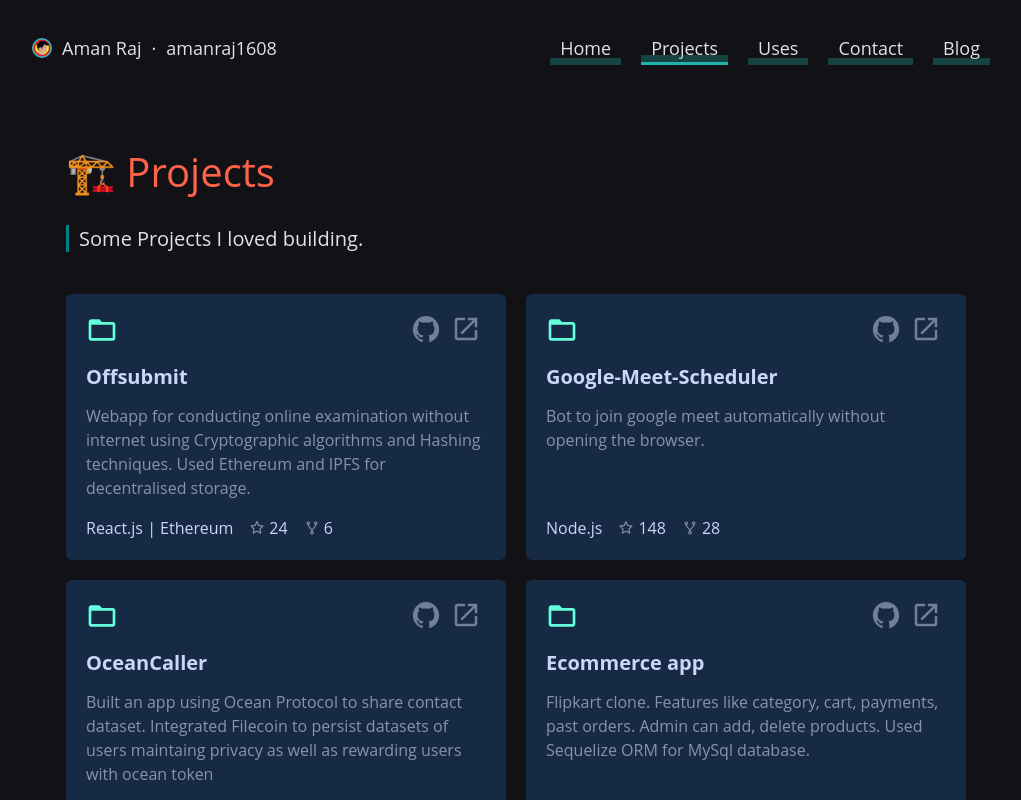
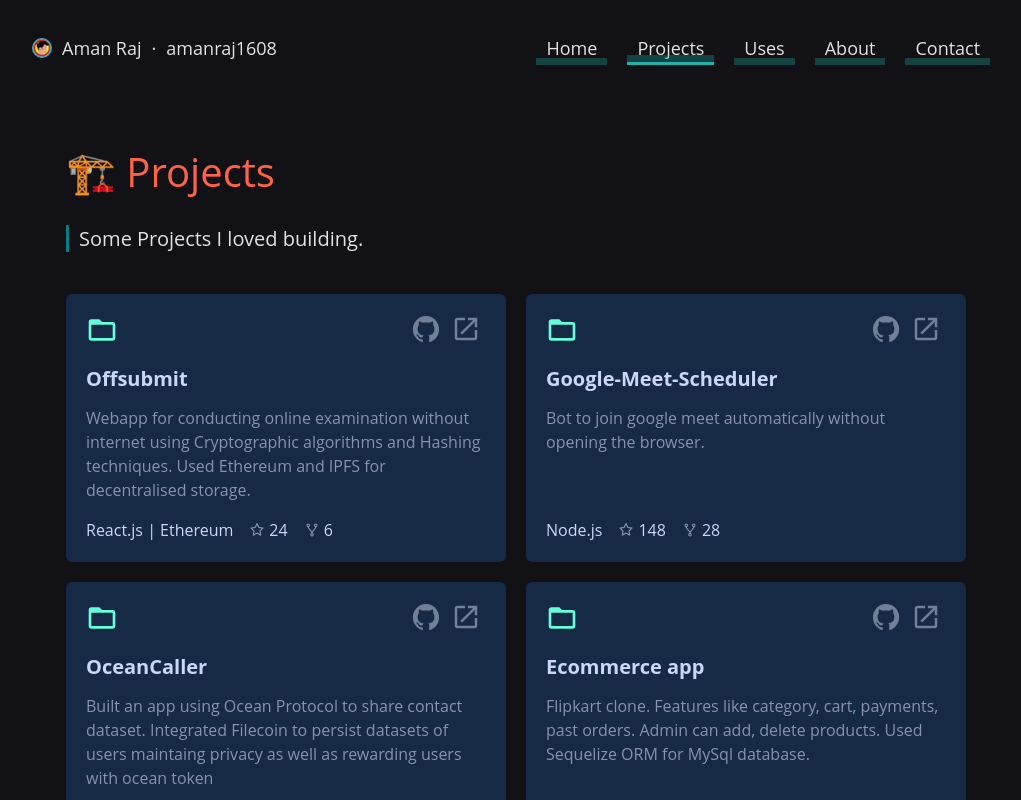
Before and after one commit to AmanRaj1608/amanraj.dev, a Next.js app: page /projects in a window 1280 px wide. Shown: the top 800 px of the page, without its empty margins (124-1145 px from the left). Built offline with nearby package versions, Linux system fonts and the light colour scheme; a web font is replaced by a local one.

Commit message:
🚀: minor changes

```diff
--- a/components/Navbar.jsx
+++ b/components/Navbar.jsx
@@ -35,15 +35,20 @@
           </Link>
         </li>
         <li>
+          <Link href="/about">
+            <a className={router.pathname == "/about" ? "nav__link--active" : ""} href="/about">About</a>
+          </Link>
+        </li>
+        <li>
           <Link href="/contact">
             <a className={router.pathname == "/contact" ? "nav__link--active" : ""} href="/contact">Contact</a>
           </Link>
         </li>
-        <li>
+        {/*<li>
           <Link href="http://aman-ki-baat.vercel.app/">
             <a target="blank" href="http://aman-ki-baat.vercel.app/">Blog</a>
           </Link>
-        </li>
+        </li>*/}
       </ul>
     </nav>
   )
--- a/pages/index.js
+++ b/pages/index.js
@@ -48,7 +48,7 @@
 
             <p> <strong>When I'm not in front of a 💻 screen</strong>, I’m probably watching Anime, listening music, watching random stuff on YouTube, or sleeping. </p>
 
-            <a className="status" href="/Aman_Raj.pdf" target=" _blank" rel="noopener noreferrer">
+            <a className="status" href="/Aman_Raj.pdf" target="_blank" rel="noopener noreferrer">
               <div className="status__light">
                 <div className="status__light__ring"></div>
                 <div className="status__light__led"></div> </div>
--- a/pages/projects.js
+++ b/pages/projects.js
@@ -23,34 +23,38 @@
           {
             projectList.map((ele, ind) => {
               return (
-                <div class="project_one" key={ind}>
-                  <div class="project_top">
-                    <svg stroke="currentColor" fill="currentColor" stroke-width="0" viewBox="0 0 24 24" focusable="false" class="project_icon_file" height="1em" width="1em" xmlns="http://www.w3.org/2000/svg">
+                <div className="project_one" key={ind}>
+                  <div className="project_top">
+                    <svg stroke="currentColor" fill="currentColor" stroke-width="0" viewBox="0 0 24 24" focusable="false" className="project_icon_file" height="1em" width="1em" xmlns="http://www.w3.org/2000/svg">
                       <path d="M20 6h-8l-2-2H4c-1.1 0-1.99.9-1.99 2L2 18c0 1.1.9 2 2 2h16c1.1 0 2-.9 2-2V8c0-1.1-.9-2-2-2zm0 12H4V8h16v10z"></path>
                     </svg>
-                    <div class="css-0">
-                      <button type="button" class="project_icon_open" aria-label="Open github link">
-                        <svg stroke="currentColor" fill="currentColor" stroke-width="0" viewBox="0 0 512 512" size="30" aria-hidden="true" focusable="false" height="30" width="30" xmlns="http://www.w3.org/2000/svg">
-                          <path d="M256 32C132.3 32 32 134.9 32 261.7c0 101.5 64.2 187.5 153.2 217.9 1.4.3 2.6.4 3.8.4 8.3 0 11.5-6.1 11.5-11.4 0-5.5-.2-19.9-.3-39.1-8.4 1.9-15.9 2.7-22.6 2.7-43.1 0-52.9-33.5-52.9-33.5-10.2-26.5-24.9-33.6-24.9-33.6-19.5-13.7-.1-14.1 1.4-14.1h.1c22.5 2 34.3 23.8 34.3 23.8 11.2 19.6
+                    <div className="css-0">
+                      <button type="button" className="project_icon_open" aria-label="Open github link">
+                        <a href={ele.githubLink} target="_blank" rel="noopener noreferrer">
+                          <svg stroke="currentColor" fill="currentColor" stroke-width="0" viewBox="0 0 512 512" size="30" aria-hidden="true" focusable="false" height="30" width="30" xmlns="http://www.w3.org/2000/svg">
+                            <path d="M256 32C132.3 32 32 134.9 32 261.7c0 101.5 64.2 187.5 153.2 217.9 1.4.3 2.6.4 3.8.4 8.3 0 11.5-6.1 11.5-11.4 0-5.5-.2-19.9-.3-39.1-8.4 1.9-15.9 2.7-22.6 2.7-43.1 0-52.9-33.5-52.9-33.5-10.2-26.5-24.9-33.6-24.9-33.6-19.5-13.7-.1-14.1 1.4-14.1h.1c22.5 2 34.3 23.8 34.3 23.8 11.2 19.6
                             26.2 25.1 39.6 25.1 10.5 0 20-3.4 25.6-6 2-14.8 7.8-24.9 14.2-30.7-49.7-5.8-102-25.5-102-113.5 0-25.1 8.7-45.6 23-61.6-2.3-5.8-10-29.2 2.2-60.8 0 0 1.6-.5 5-.5 8.1 0 26.4 3.1 56.6 24.1 17.9-5.1 37-7.6 56.1-7.7 19 .1 38.2 2.6 56.1 7.7 30.2-21 48.5-24.1 56.6-24.1 3.4 0 5 .5 5 .5 12.2 31.6 4.5 55 2.2 60.8 14.3 16.1 23 36.6 23 61.6 0 88.2-52.4 107.6-102.3 113.3 8 7.1 15.2 21.1 15.2 42.5 0 30.7-.3 55.5-.3 63 0 5.4 3.1 11.5 11.4 11.5 1.2 0 2.6-.1 4-.4C415.9 449.2 480 363.1 480 261.7 480 134.9 379.7 32 256 32z"></path></svg>
+                        </a>
                       </button>
-                      <button type="button" class="project_icon_open" aria-label="Open website">
-                        <svg stroke="currentColor" fill="currentColor" stroke-width="0" viewBox="0 0 512 512" size="30" aria-hidden="true" focusable="false" height="30" width="30" xmlns="http://www.w3.org/2000/svg">
-                          <path d="M405.34 405.332H106.66V106.668H240V64H106.66C83.191 64 64 83.197 64 106.668v298.664C64 428.803 83.191 448 106.66 448h298.68c23.469 0 42.66-19.197 42.66-42.668V272h-42.66v133.332zM288 64v42.668h87.474L159.999 322.133l29.866 29.866 215.476-215.47V224H448V64H288z"></path></svg>
+                      <button type="button" className="project_icon_open" aria-label="Open website">
+                        <a href={ele.link} target="_blank" rel="noopener noreferrer">
+                          <svg stroke="currentColor" fill="currentColor" stroke-width="0" viewBox="0 0 512 512" size="30" aria-hidden="true" focusable="false" height="30" width="30" xmlns="http://www.w3.org/2000/svg">
+                            <path d="M405.34 405.332H106.66V106.668H240V64H106.66C83.191 64 64 83.197 64 106.668v298.664C64 428.803 83.191 448 106.66 448h298.68c23.469 0 42.66-19.197 42.66-42.668V272h-42.66v133.332zM288 64v42.668h87.474L159.999 322.133l29.866 29.866 215.476-215.47V224H448V64H288z"></path></svg>
+                        </a>
                       </button>
                     </div>
                   </div>
-                  <p class="project_title">{ele.name}</p>
-                  <p class="project_desc">{ele.description}</p>
-                  <div class="project_last">
-                    <p class="project_last_text">{ele.language}</p>
-                    <svg stroke="currentColor" fill="currentColor" stroke-width="0" viewBox="0 0 1024 1024" focusable="false" class="project_last_icon" height="1em" width="1em" xmlns="http://www.w3.org/2000/svg">
+                  <p className="project_title">{ele.name}</p>
+                  <p className="project_desc">{ele.description}</p>
+                  <div className="project_last">
+                    <p className="project_last_text">{ele.language}</p>
+                    <svg stroke="currentColor" fill="currentColor" stroke-width="0" viewBox="0 0 1024 1024" focusable="false" className="project_last_icon" height="1em" width="1em" xmlns="http://www.w3.org/2000/svg">
                       <path d="M908.1 353.1l-253.9-36.9L540.7 86.1c-3.1-6.3-8.2-11.4-14.5-14.5-15.8-7.8-35-1.3-42.9 14.5L369.8 316.2l-253.9 36.9c-7 1-13.4 4.3-18.3 9.3a32.05 32.05 0 0 0 .6 45.3l183.7 179.1-43.4 252.9a31.95 31.95 0 0 0 46.4 33.7L512 754l227.1 119.4c6.2 3.3 13.4 4.4 20.3 3.2 17.4-3 29.1-19.5 26.1-36.9l-43.4-252.9 183.7-179.1c5-4.9 8.3-11.3 9.3-18.3 2.7-17.5-9.5-33.7-27-36.3zM664.8 561.6l36.1 210.3L512 672.7 323.1 772l36.1-210.3-152.8-149L417.6 382 512 190.7 606.4 382l211.2 30.7-152.8 148.9z"></path>
                     </svg>
-                    <p class="project_last_text" style={{ marginLeft: 4 }}>{ele.stars}</p>
-                    <svg stroke="currentColor" fill="currentColor" stroke-width="0" viewBox="0 0 1024 1024" focusable="false" class="project_last_icon" height="1em" width="1em" xmlns="http://www.w3.org/2000/svg">
+                    <p className="project_last_text" style={{ marginLeft: 4 }}>{ele.stars}</p>
+                    <svg stroke="currentColor" fill="currentColor" stroke-width="0" viewBox="0 0 1024 1024" focusable="false" className="project_last_icon" height="1em" width="1em" xmlns="http://www.w3.org/2000/svg">
                       <path d="M752 100c-61.8 0-112 50.2-112 112 0 47.7 29.9 88.5 72 104.6v27.6L512 601.4 312 344.2v-27.6c42.1-16.1 72-56.9 72-104.6 0-61.8-50.2-112-112-112s-112 50.2-112 112c0 50.6 33.8 93.5 80 107.3v34.4c0 9.7 3.3 19.3 9.3 27L476 672.3v33.6c-44.2 15-76 56.9-76 106.1 0 61.8 50.2 112 112 112s112-50.2 112-112c0-49.2-31.8-91-76-106.1v-33.6l226.7-291.6c6-7.7 9.3-17.3 9.3-27v-34.4c46.2-13.8 80-56.7 80-107.3 0-61.8-50.2-112-112-112zM224 212a48.01 48.01 0 0 1 96 0 48.01 48.01 0 0 1-96 0zm336 600a48.01 48.01 0 0 1-96 0 48.01 48.01 0 0 1 96 0zm192-552a48.01 48.01 0 0 1 0-96 48.01 48.01 0 0 1 0 96z"></path></svg>
-                    <p class="project_last_text" style={{ marginLeft: 4 }}>{ele.forks}</p>
+                    <p className="project_last_text" style={{ marginLeft: 4 }}>{ele.forks}</p>
                   </div>
                 </div>
               )
@@ -115,8 +119,8 @@
     "language": "JavaScript",
     "stars": "13",
     "forks": 0,
-    "link": "",
-    "githubLink": "https://github.com/BakaOtaku/oceancaller"
+    "link": "https://amanraj1608.github.io/Minimal-Audio-Visualizer/",
+    "githubLink": "https://github.com/AmanRaj1608/Minimal-Audio-Visualizer"
   },
   {
     "name": "cerebro-web-2020",
```
Also changed, not shown: pages/about.js (+6 -7 lines).
